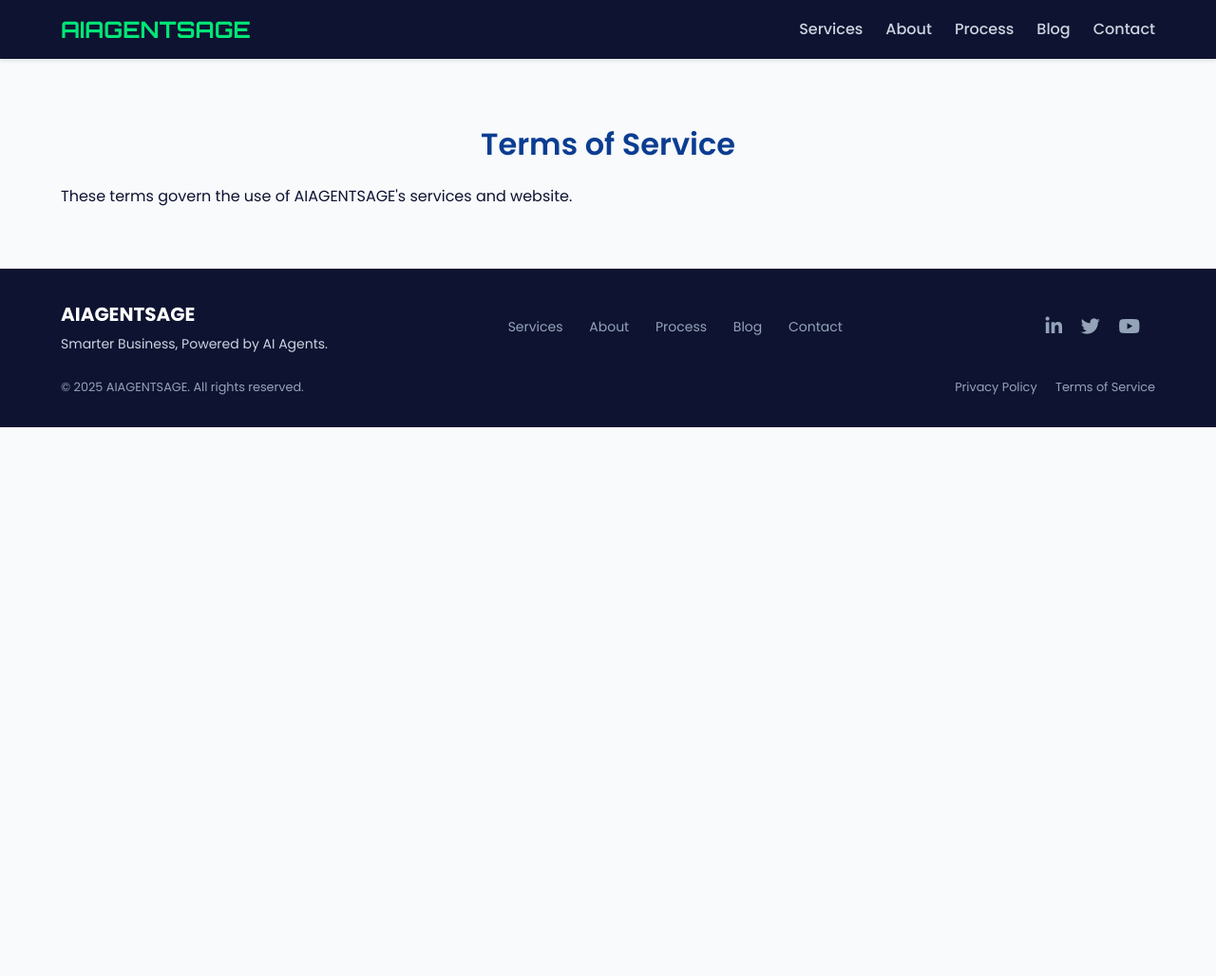
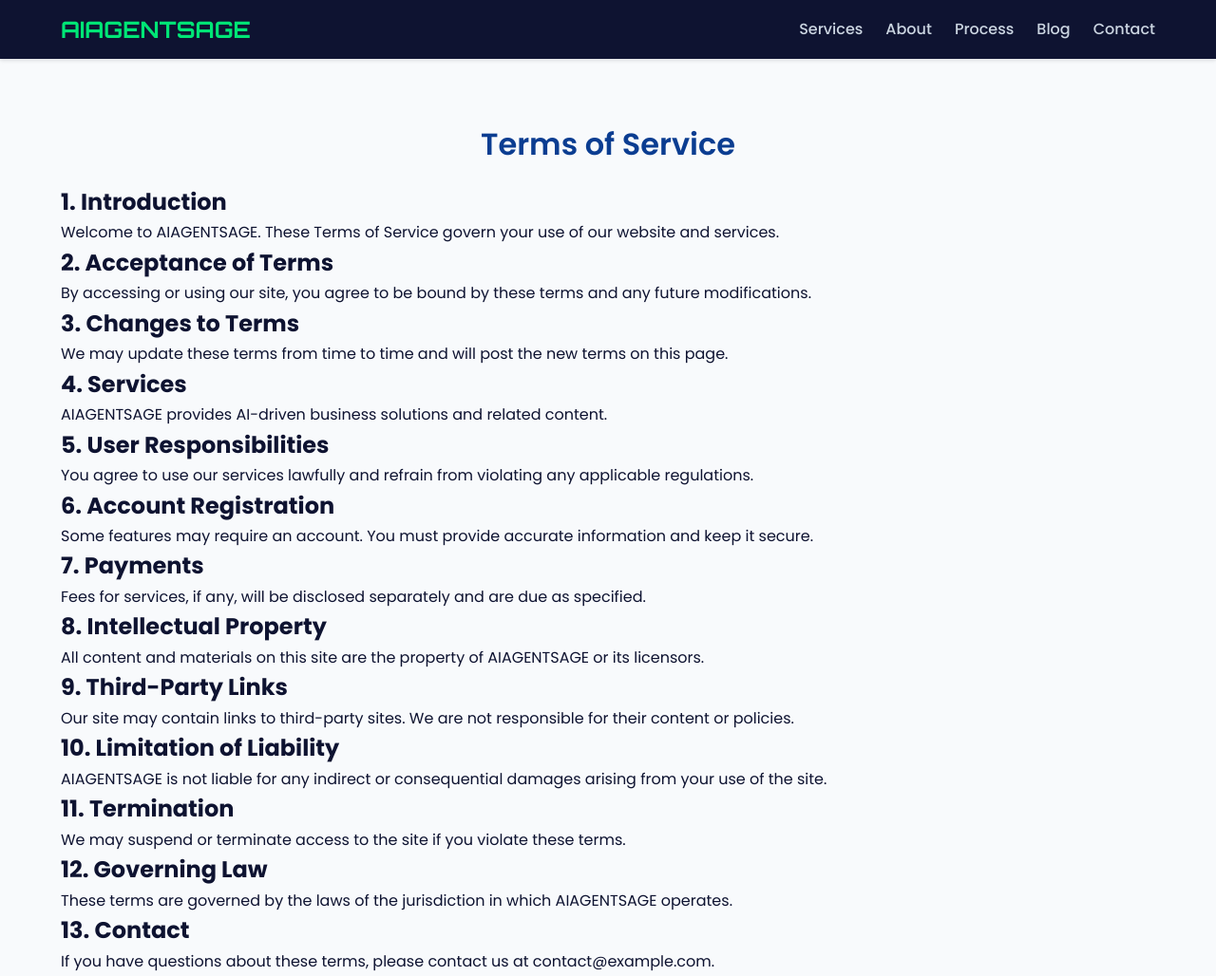
Before and after one commit to PrasaathAIA/WEbsite, a website: page terms.html in a window 1280 px wide. Shown: the top 1028 px of the page at 95% size. Before the commit the page ends 800 px from the top, so only its background shows below. Drawn offline with Linux system fonts and the light colour scheme; a small style sheet from the web is missing.

Commit message:
Expand terms of service

```diff
--- a/terms.html
+++ b/terms.html
@@ -27,7 +27,97 @@
     <main class="section">
       <div class="container">
         <h1 class="section-title">Terms of Service</h1>
-        <p>These terms govern the use of AIAGENTSAGE's services and website.</p>
+        <section>
+          <h2>1. Introduction</h2>
+          <p>
+            Welcome to AIAGENTSAGE. These Terms of Service govern your use of our
+            website and services.
+          </p>
+        </section>
+        <section>
+          <h2>2. Acceptance of Terms</h2>
+          <p>
+            By accessing or using our site, you agree to be bound by these terms
+            and any future modifications.
+          </p>
+        </section>
+        <section>
+          <h2>3. Changes to Terms</h2>
+          <p>
+            We may update these terms from time to time and will post the new
+            terms on this page.
+          </p>
+        </section>
+        <section>
+          <h2>4. Services</h2>
+          <p>
+            AIAGENTSAGE provides AI-driven business solutions and related
+            content.
+          </p>
+        </section>
+        <section>
+          <h2>5. User Responsibilities</h2>
+          <p>
+            You agree to use our services lawfully and refrain from violating any
+            applicable regulations.
+          </p>
+        </section>
+        <section>
+          <h2>6. Account Registration</h2>
+          <p>
+            Some features may require an account. You must provide accurate
+            information and keep it secure.
+          </p>
+        </section>
+        <section>
+          <h2>7. Payments</h2>
+          <p>
+            Fees for services, if any, will be disclosed separately and are due
+            as specified.
+          </p>
+        </section>
+        <section>
+          <h2>8. Intellectual Property</h2>
+          <p>
+            All content and materials on this site are the property of
+            AIAGENTSAGE or its licensors.
+          </p>
+        </section>
+        <section>
+          <h2>9. Third-Party Links</h2>
+          <p>
+            Our site may contain links to third-party sites. We are not
+            responsible for their content or policies.
+          </p>
+        </section>
+        <section>
+          <h2>10. Limitation of Liability</h2>
+          <p>
+            AIAGENTSAGE is not liable for any indirect or consequential damages
+            arising from your use of the site.
+          </p>
+        </section>
+        <section>
+          <h2>11. Termination</h2>
+          <p>
+            We may suspend or terminate access to the site if you violate these
+            terms.
+          </p>
+        </section>
+        <section>
+          <h2>12. Governing Law</h2>
+          <p>
+            These terms are governed by the laws of the jurisdiction in which
+            AIAGENTSAGE operates.
+          </p>
+        </section>
+        <section>
+          <h2>13. Contact</h2>
+          <p>
+            If you have questions about these terms, please contact us at
+            contact@example.com.
+          </p>
+        </section>
       </div>
     </main>
     <footer class="footer">
```
